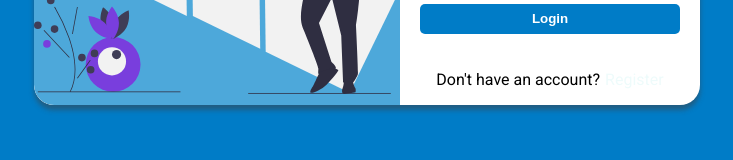
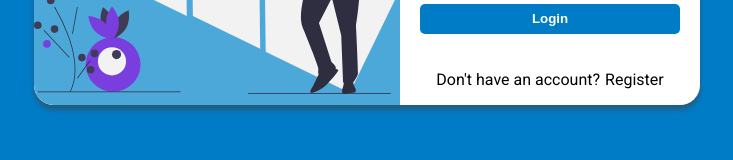
Before and after one commit to MrRaiter/hukatonFront, a React (Create React App) app: page /login in a window 1280 px wide. Shown: the part 246-406 px from the top of the page, without its empty margins (273-1006 px from the left). Built offline with nearby package versions, Linux system fonts and the light colour scheme.

Commit message:
Fix link style

```diff
--- a/src/pages/login/auth.scss
+++ b/src/pages/login/auth.scss
@@ -57,6 +57,10 @@
                 .redirect {
                     display: flex;
                     justify-content: center;
+
+                    a {
+                        color: inherit;
+                    }
                 }
 
                 form {
```
